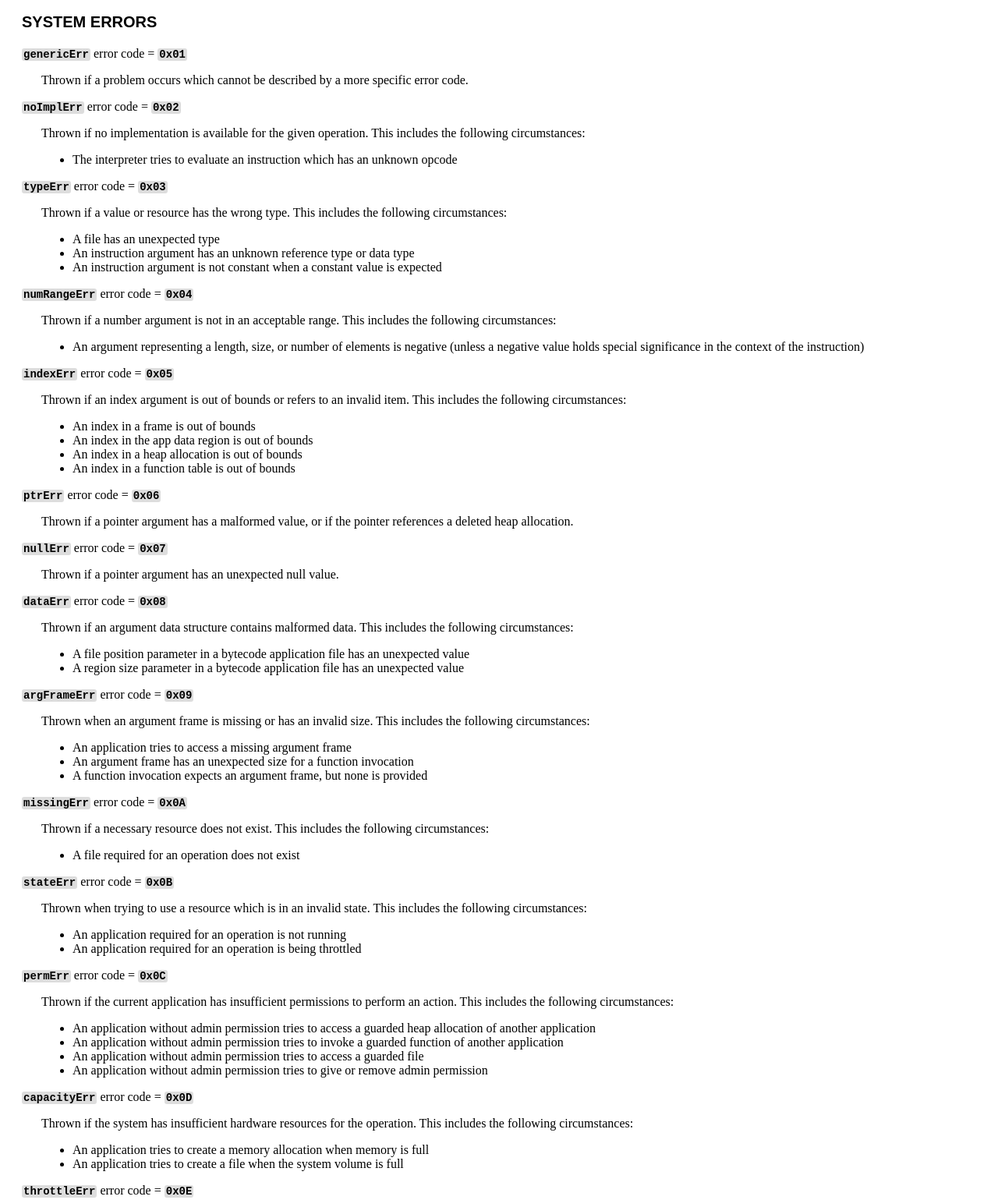
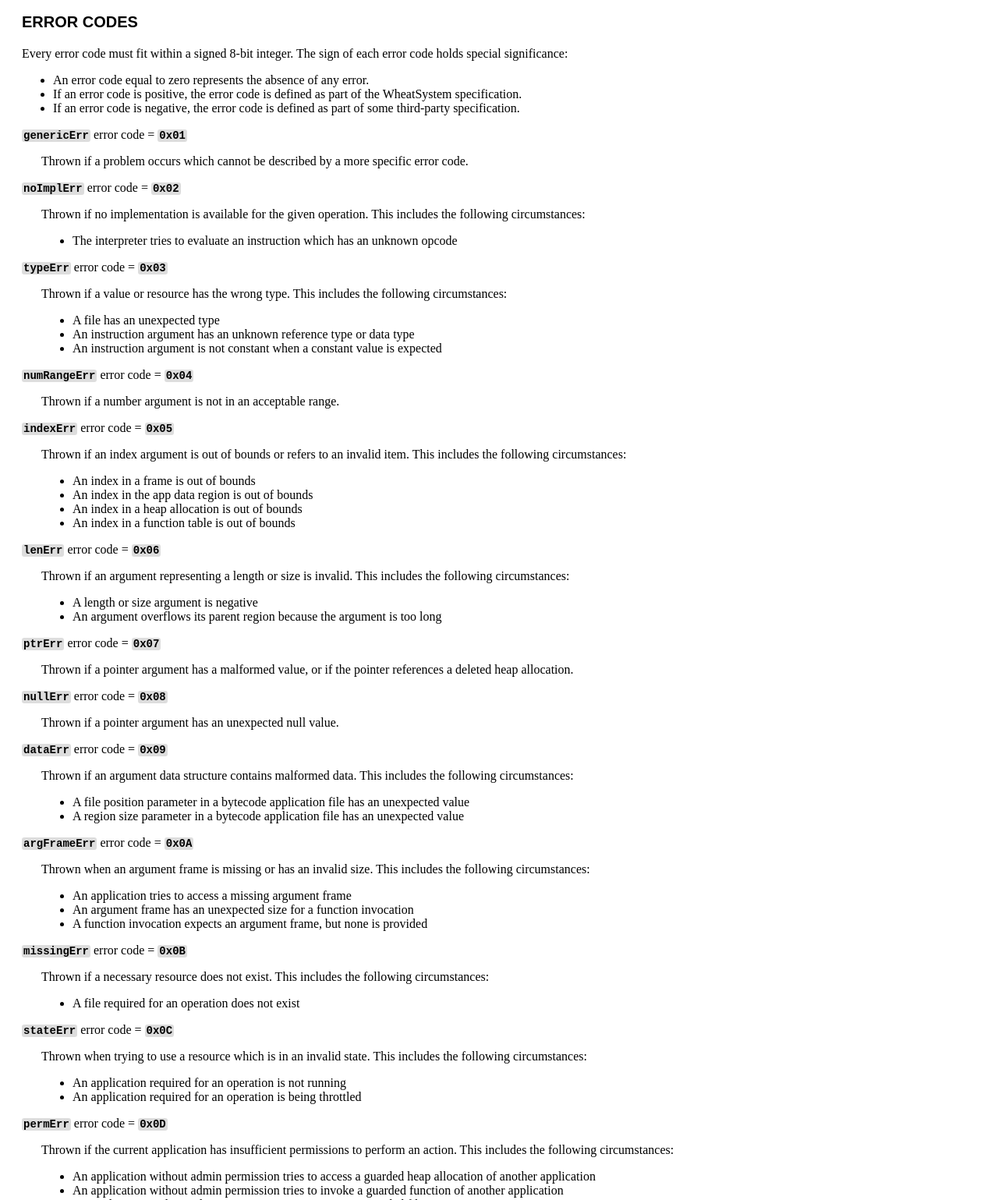
Before and after one commit to ostracod/wheatsystem-spec, a website: page bytecodeTemplate.html in a window 1280 px wide. Shown: the part 2630-4169 px from the top of the page at 78% size. Drawn offline with Linux system fonts and the light colour scheme.

Commit message:
Add error code for invalid length

```diff
--- a/bytecodeTemplate.html
+++ b/bytecodeTemplate.html
@@ -163,7 +163,13 @@ pre.code {
     Pointer as nested argument,
     Allocation index as nested argument
 ]</pre>
-        <p class="title2">SYSTEM ERRORS</p>
+        <p class="title2">ERROR CODES</p>
+        <p>Every error code must fit within a signed 8-bit integer. The sign of each error code holds special significance:</P>
+        <ul>
+            <li>An error code equal to zero represents the absence of any error.</li>
+            <li>If an error code is positive, the error code is defined as part of the WheatSystem specification.</li>
+            <li>If an error code is negative, the error code is defined as part of some third-party specification.</li>
+        </ul>
         <p><span class="code">genericErr</span> error code = <span class="code">0x01</span></p>
         <div class="description">
             <p>Thrown if a problem occurs which cannot be described by a more specific error code.</p>
@@ -186,10 +192,7 @@ pre.code {
         </div>
         <p><span class="code">numRangeErr</span> error code = <span class="code">0x04</span></p>
         <div class="description">
-            <p>Thrown if a number argument is not in an acceptable range. This includes the following circumstances:</p>
-            <ul>
-                <li>An argument representing a length, size, or number of elements is negative (unless a negative value holds special significance in the context of the instruction)</li>
-            </ul>
+            <p>Thrown if a number argument is not in an acceptable range.</p>
         </div>
         <p><span class="code">indexErr</span> error code = <span class="code">0x05</span></p>
         <div class="description">
@@ -201,15 +204,23 @@ pre.code {
                 <li>An index in a function table is out of bounds</li>
             </ul>
         </div>
-        <p><span class="code">ptrErr</span> error code = <span class="code">0x06</span></p>
+        <p><span class="code">lenErr</span> error code = <span class="code">0x06</span></p>
+        <div class="description">
+            <p>Thrown if an argument representing a length or size is invalid. This includes the following circumstances:</p>
+            <ul>
+                <li>A length or size argument is negative</li>
+                <li>An argument overflows its parent region because the argument is too long</li>
+            </ul>
+        </div>
+        <p><span class="code">ptrErr</span> error code = <span class="code">0x07</span></p>
         <div class="description">
             <p>Thrown if a pointer argument has a malformed value, or if the pointer references a deleted heap allocation.</p>
         </div>
-        <p><span class="code">nullErr</span> error code = <span class="code">0x07</span></p>
+        <p><span class="code">nullErr</span> error code = <span class="code">0x08</span></p>
         <div class="description">
             <p>Thrown if a pointer argument has an unexpected null value.</p>
         </div>
-        <p><span class="code">dataErr</span> error code = <span class="code">0x08</span></p>
+        <p><span class="code">dataErr</span> error code = <span class="code">0x09</span></p>
         <div class="description">
             <p>Thrown if an argument data structure contains malformed data. This includes the following circumstances:</p>
             <ul>
@@ -217,7 +228,7 @@ pre.code {
                 <li>A region size parameter in a bytecode application file has an unexpected value</li>
             </ul>
         </div>
-        <p><span class="code">argFrameErr</span> error code = <span class="code">0x09</span></p>
+        <p><span class="code">argFrameErr</span> error code = <span class="code">0x0A</span></p>
         <div class="description">
             <p>Thrown when an argument frame is missing or has an invalid size. This includes the following circumstances:</p>
             <ul>
@@ -226,14 +237,14 @@ pre.code {
                 <li>A function invocation expects an argument frame, but none is provided</li>
             </ul>
         </div>
-        <p><span class="code">missingErr</span> error code = <span class="code">0x0A</span></p>
+        <p><span class="code">missingErr</span> error code = <span class="code">0x0B</span></p>
         <div class="description">
             <p>Thrown if a necessary resource does not exist. This includes the following circumstances:</p>
             <ul>
                 <li>A file required for an operation does not exist</li>
             </ul>
         </div>
-        <p><span class="code">stateErr</span> error code = <span class="code">0x0B</span></p>
+        <p><span class="code">stateErr</span> error code = <span class="code">0x0C</span></p>
         <div class="description">
             <p>Thrown when trying to use a resource which is in an invalid state. This includes the following circumstances:</p>
             <ul>
@@ -241,7 +252,7 @@ pre.code {
                 <li>An application required for an operation is being throttled</li>
             </ul>
         </div>
-        <p><span class="code">permErr</span> error code = <span class="code">0x0C</span></p>
+        <p><span class="code">permErr</span> error code = <span class="code">0x0D</span></p>
         <div class="description">
             <p>Thrown if the current application has insufficient permissions to perform an action. This includes the following circumstances:</p>
             <ul>
@@ -251,7 +262,7 @@ pre.code {
                 <li>An application without admin permission tries to give or remove admin permission</li>
             </ul>
         </div>
-        <p><span class="code">capacityErr</span> error code = <span class="code">0x0D</span></p>
+        <p><span class="code">capacityErr</span> error code = <span class="code">0x0E</span></p>
         <div class="description">
             <p>Thrown if the system has insufficient hardware resources for the operation. This includes the following circumstances:</p>
             <ul>
@@ -259,7 +270,7 @@ pre.code {
                 <li>An application tries to create a file when the system volume is full</li>
             </ul>
         </div>
-        <p><span class="code">throttleErr</span> error code = <span class="code">0x0E</span></p>
+        <p><span class="code">throttleErr</span> error code = <span class="code">0x0F</span></p>
         <div class="description">
             <p>Thrown if the current function invocation should terminate prematurely. This includes the following circumstances:</p>
             <ul>
```
Also changed, not shown: architecture.html (+4 -4 lines), bytecodeInstructions.txt (+4 -4 lines).
